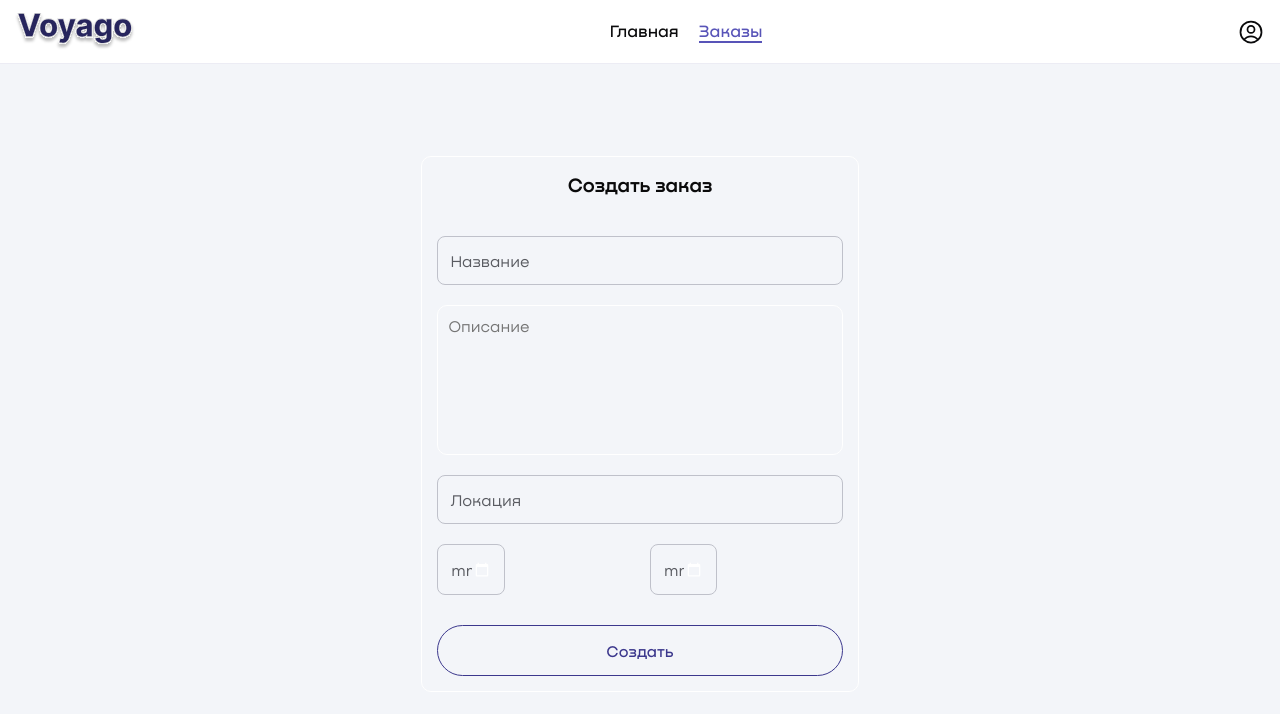
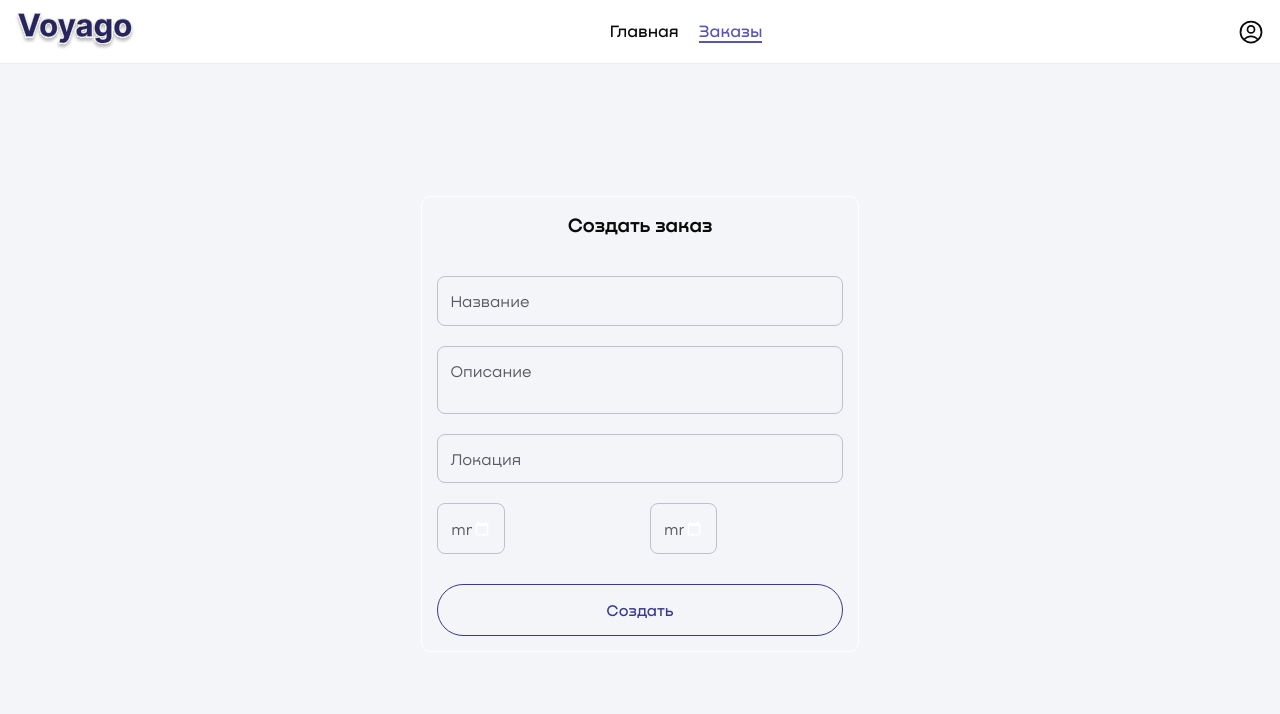
Before and after one commit to DaVas255/voyago_frontend, a React (Vite) app: page /orders/new in a window 1280 px wide. Shown: the top 714 px of the page. Built offline with nearby package versions, Linux system fonts and the light colour scheme; a web font is replaced by a local one.

Commit message:
redesign text area

```diff
--- a/src/components/ui/textarea/TextArea.module.scss
+++ b/src/components/ui/textarea/TextArea.module.scss
@@ -1,14 +1,52 @@
 .textarea {
   width: 100%;
-  height: 15rem;
-  padding: 1rem;
+  padding: 1.4rem 1.2rem;
 
-  border-radius: 1rem;
-  border: 1px solid #fff;
+  border-radius: 0.8rem;
+  border: 1px solid #BFC1CA;
   outline: none;
   background-color: transparent;
 
-  color: #ffffff;
+  color: #595B61;
+  cursor: text;
+  resize: none;
 
-  resize: none;
+  &::placeholder {
+    color: #595B61;
+  }
+
+  &:hover {
+    border-color: var(--main-complementary-color);
+
+    &::placeholder {
+      color: #37373C;
+    }
+  }
+
+  &:focus {
+    border-color: #27255D;
+  }
+
+  &-error {
+    border-color: var(--error-color);
+  }
+
+  &:disabled {
+    background-color: #BFC1CA;
+    border-color: #BFC1CA;
+
+    &:hover {
+      border-color: #BFC1CA;
+      color: #595B61;
+
+      &::placeholder {
+        color: #595B61;
+      }
+    }
+  }
+
+  &__error-label {
+    color: var(--error-color);
+    font-size: 1.2rem;
+  }
 }
--- a/src/components/ui/textarea/TextArea.tsx
+++ b/src/components/ui/textarea/TextArea.tsx
@@ -5,14 +5,16 @@ interface TextAreaProps {
   placeholder?: string
   disabled?: boolean
   className?: string
+  rows?: number
 }
 
 export const TextArea = forwardRef<HTMLTextAreaElement, TextAreaProps>(
-  ({ placeholder, ...props }, ref) => {
+  ({ placeholder, rows, ...props }, ref) => {
     return (
       <textarea
         placeholder={placeholder}
         className={styles.textarea}
+        rows={rows}
         ref={ref}
         {...props}
       ></textarea>
```
